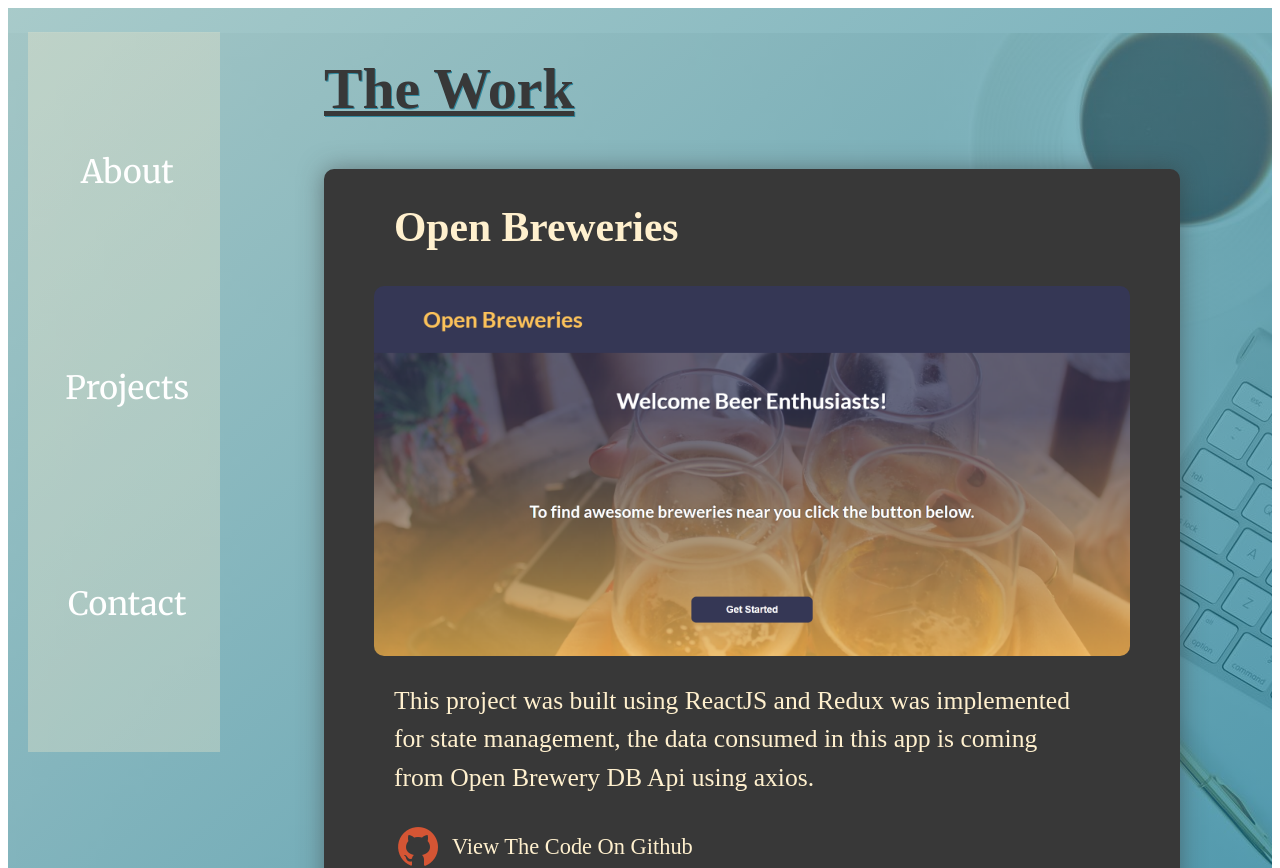
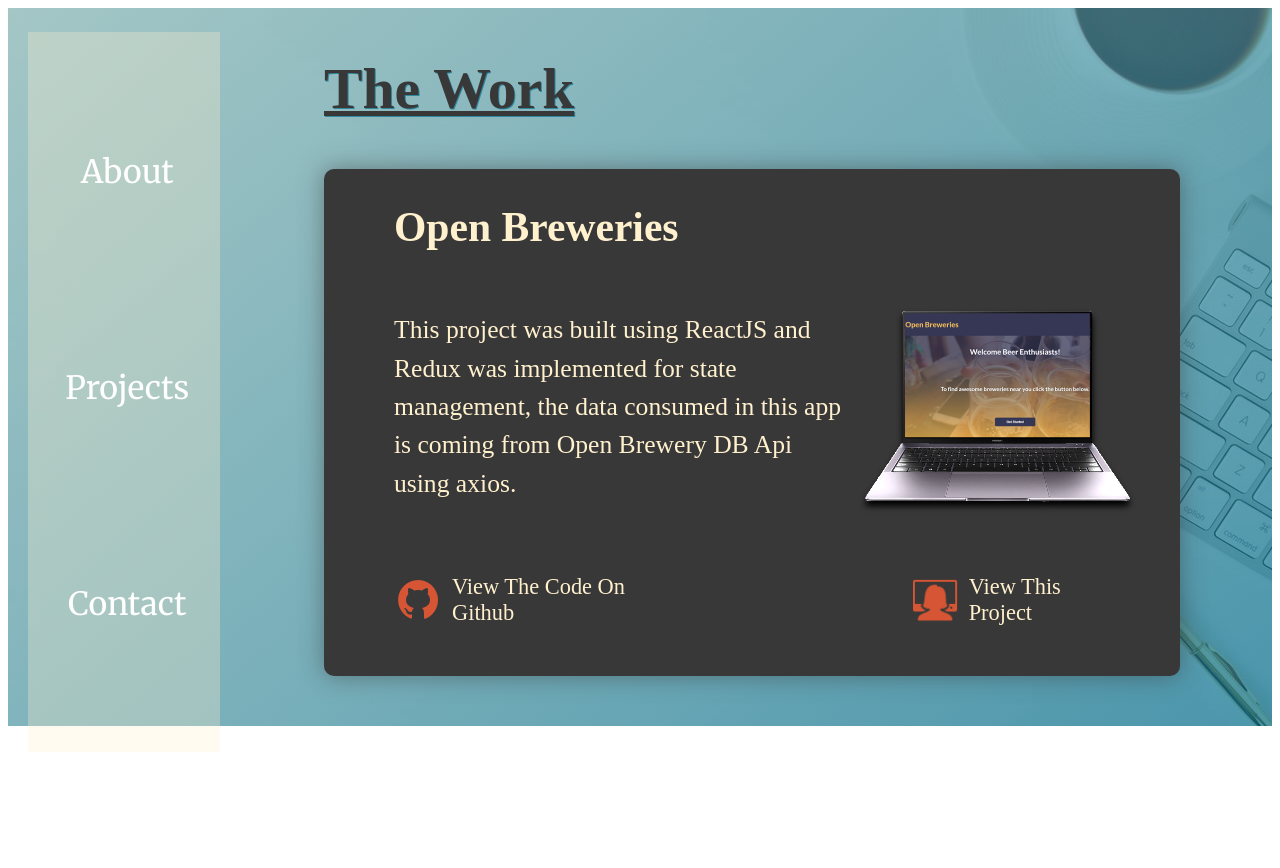
Before and after one commit to armandoroman1016/armando_roman_portfolio, a React (Create React App) app in the folder armando_roman_portfolio/: page /projects in a window 1280 px wide. Shown: the top 868 px of the page. After the commit the page ends 800 px from the top, so only its background shows below. Built offline with nearby package versions, Linux system fonts and the light colour scheme; a web font is replaced by a local one.

Commit message:
laptop view implemented

```diff
--- a/armando_roman_portfolio/src/components/Projects.js
+++ b/armando_roman_portfolio/src/components/Projects.js
@@ -15,8 +15,10 @@ const Projects = props => {
                 return(
                     <div key = {project.id} className = 'project-container'>
                         <h2 className = 'project-header'>{project.projectName}</h2>
-                        <img src = {project.projectImg} className = 'project-img' alt = 'project-snapshot'/>
-                        <p className = 'project-description'>{project.projectDescription}</p>
+                        <div className = 'img-description'>
+                            <p className = 'project-description'>{project.projectDescription}</p>
+                            <img src = {project.projectImg} className = 'project-img' alt = 'project-snapshot'/>
+                        </div>
                         <div className = 'project-links'>
                             <div className = 'project-link'>
                                 <a href = {project.githubUrl}><img src = {github} alt = 'github icon' className = 'icon'/>View The Code On Github</a>
--- a/armando_roman_portfolio/src/data/projects.js
+++ b/armando_roman_portfolio/src/data/projects.js
@@ -1,4 +1,4 @@
-import OpenBreweries from '../assests/images/OpenBreweries.png'
+import OpenBreweries from '../assests/images/laptop_breweries_api.png'
 
 
 
--- a/armando_roman_portfolio/src/styles/Projects.scss
+++ b/armando_roman_portfolio/src/styles/Projects.scss
@@ -32,7 +32,7 @@
             justify-content: space-around;
             margin-bottom: 50px;
             margin-top: 0;
-            padding-bottom: 50px;
+            padding-bottom: 30px;
             box-shadow: 0 0 25px rgba(56,56,56, 0.5);
             color: #fff0ce;
             border-radius: 10px;
@@ -40,20 +40,35 @@
                 font-size:2.6rem;
                 width: 90%;
                 margin-left: 20px;
+                z-index: 1;
             }
+            .img-description{
+                display: flex;
+                justify-content: space-between;
+                align-items: center;
+                width: 100%;
+                height:100%;
             img{
-                width: 100%;
+                width: 35%;
                 height:auto;
-                border-radius: 10px;
+                margin-top: -10%;
+                z-index: 0;
+                filter: drop-shadow(0px 5px 3px black)
             }
             .project-description{
                 font-size:1.6rem;
                 line-height: 1.5;
-                width: 90%;
+                width: 60%;
                 margin-left: 20px;
                 color: #fff0ce;
             }
+        }
             .project-links{
+                width: 100%;
+                display: flex;
+                justify-content: space-between;
+                align-items: center;
+                margin-top:6%;
                 .project-link{
                     margin: 0 0 20px 20px;
                     a{
```
Also changed, not shown: armando_roman_portfolio/src/assests/images/laptop_breweries_api.png (added).
